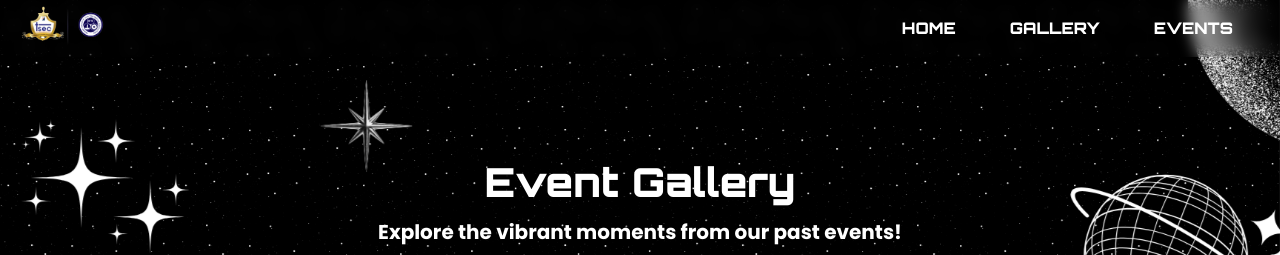
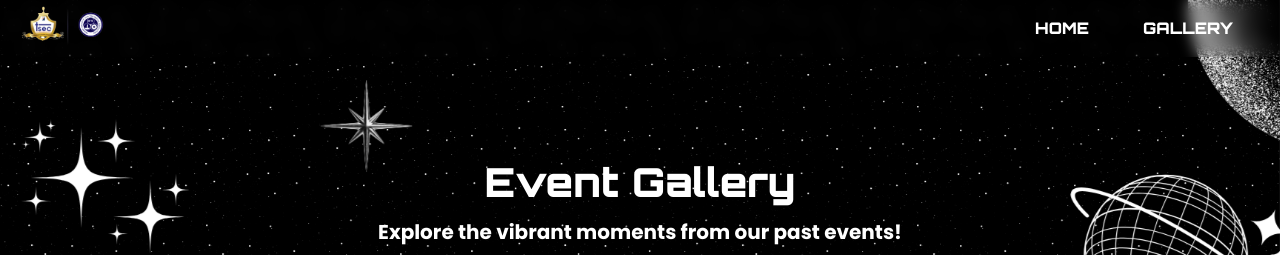
Before and after one commit to Shr1kantP/Shr1kantP-ISTE-website-SP-new, a website: page gallery-page.html in a window 1280 px wide. Shown: the top 255 px of the page. Drawn offline with Linux system fonts and the light colour scheme.

Commit message:
key fix temporaray for ISTE website

```diff
--- a/gallery-page.html
+++ b/gallery-page.html
@@ -32,7 +32,7 @@
       <li><a id="home-page" class="button">Home</a></li>
       <!-- <li><a id="team" class="button">Team</a></li> -->
       <li><a id="gallery-page" class="button">Gallery</a></li>
-      <li><a id="event-page" class="button">Events</a></li>  <!-- decommenting this line will add the events icon to the navbar -->
+      <!-- <li><a id="event-page" class="button">Events</a></li> -->  <!-- decommenting this line will add the events icon to the navbar -->
     </ul>
   </nav>
   <main class="container">
```
Also changed, not shown: index.html (+1 -1 lines).
